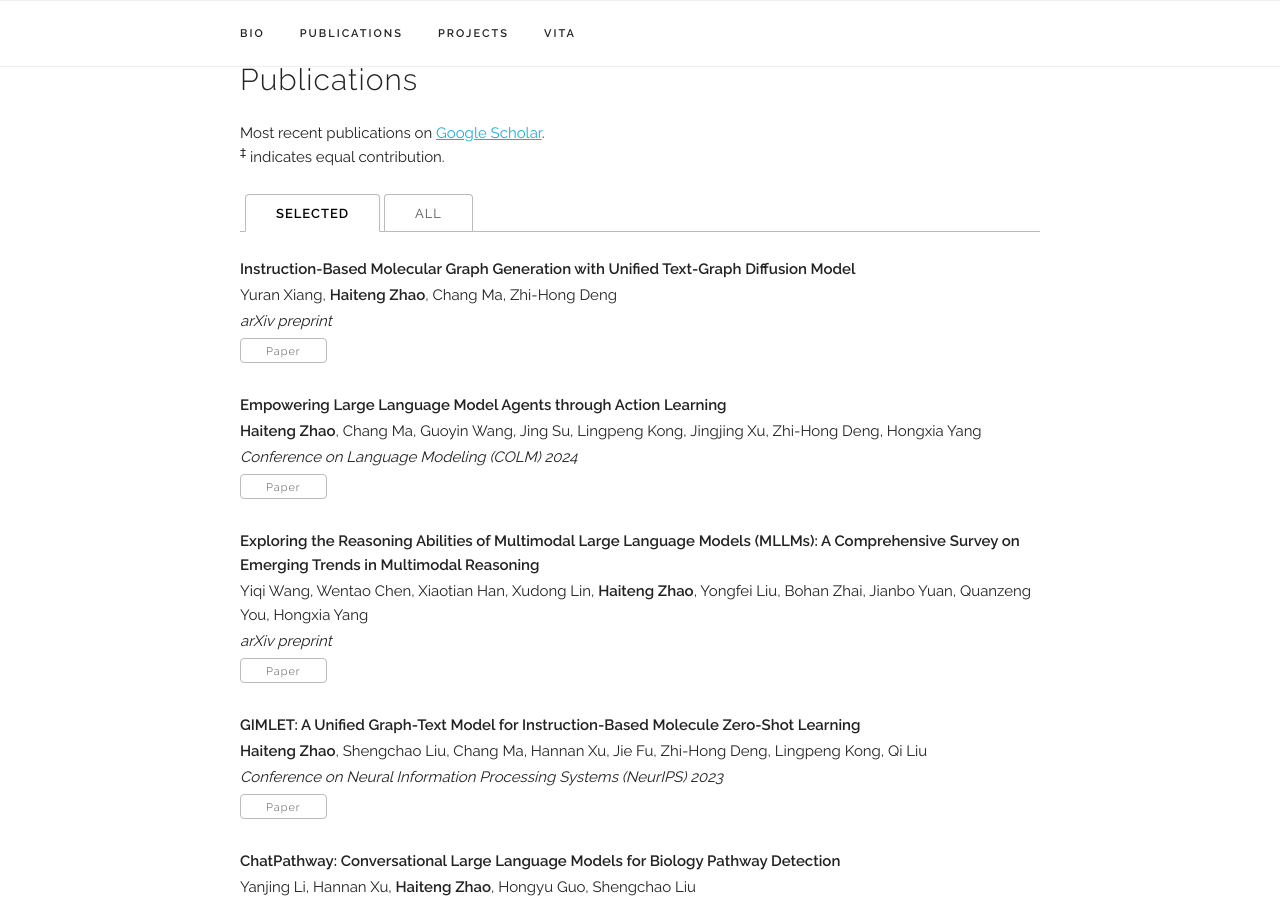
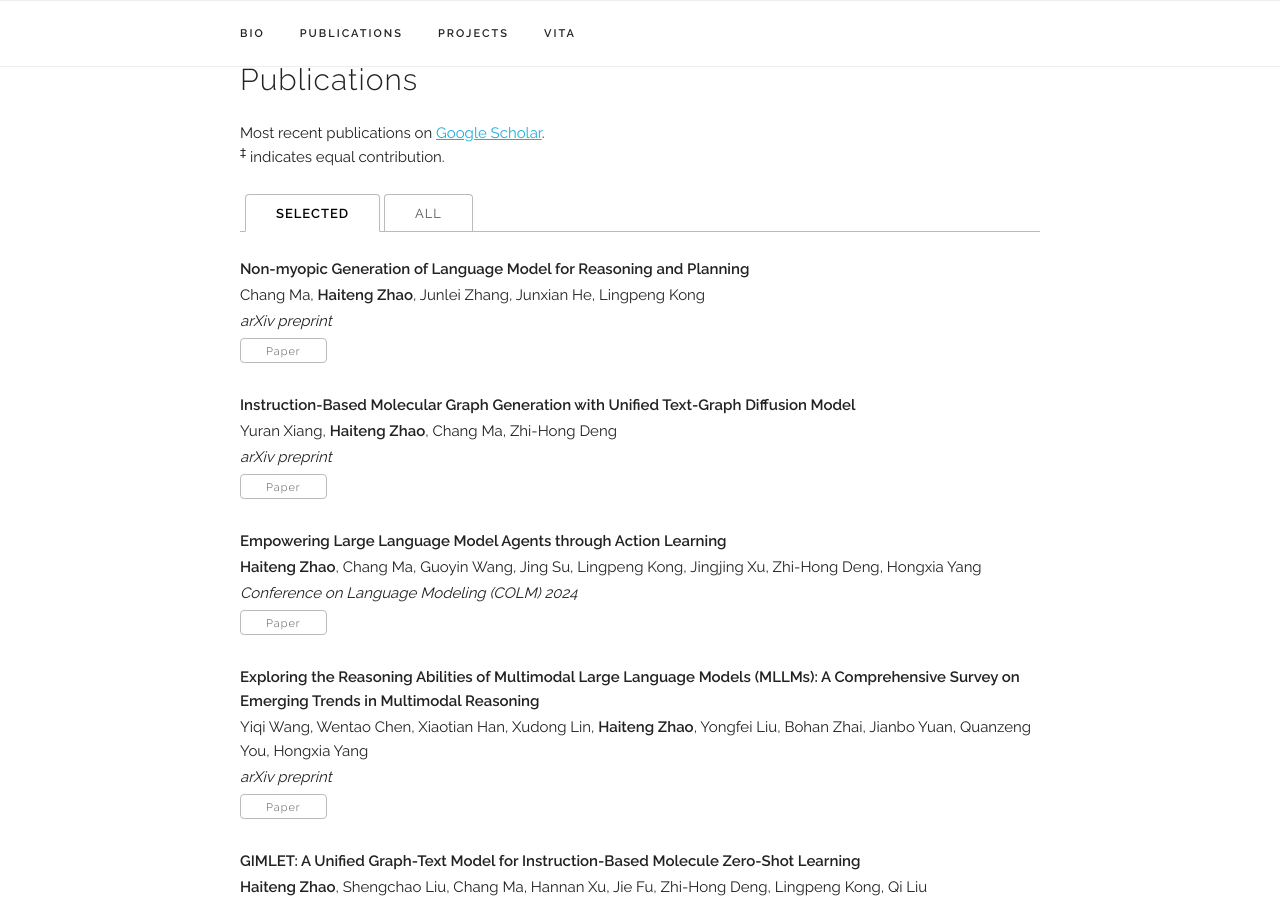
Before and after one commit to zhao-ht/haitengzhao, a Jekyll site: the page built from index.html, in a window 1280 px wide and 900 px high, scrolled down 870 px. Built offline with Jekyll 4.4.1, drawn with Linux system fonts in a browser that asks for light colours; some web fonts are replaced.

Commit message:
Update publications.yaml

```diff
--- a/_data/publications.yaml
+++ b/_data/publications.yaml
@@ -1,4 +1,10 @@
 papers:
+  - title: "Non-myopic Generation of Language Model for Reasoning and Planning"
+    authors: "Chang Ma, <b>Haiteng Zhao</b>, Junlei Zhang, Junxian He, Lingpeng Kong"
+    venue: "arXiv preprint"
+    paper_pdf: "https://arxiv.org/pdf/2410.17195"
+    selected: y
+
   - title: "Instruction-Based Molecular Graph Generation with Unified Text-Graph Diffusion Model"
     authors: "Yuran Xiang, <b>Haiteng Zhao</b>, Chang Ma, Zhi-Hong Deng"
     venue: "arXiv preprint"
```
